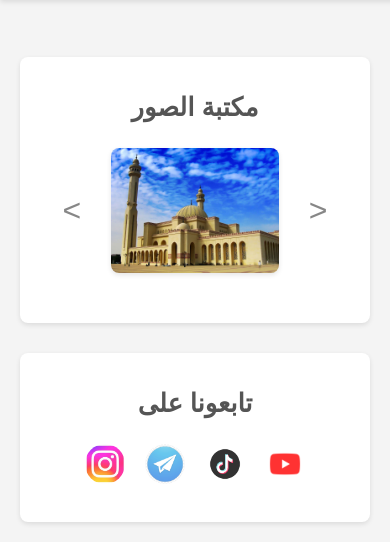
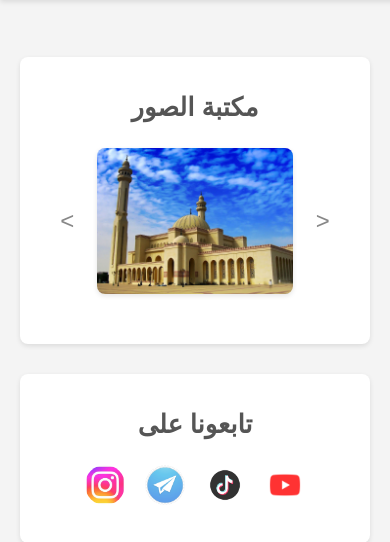
Before and after one commit to itsengmarwan/Nora-Mosque, a PHP site: page / in a window 390 px wide. Shown: the part 63-605 px from the top of the page. Run offline with PHP 8.4, Linux system fonts and the light colour scheme.

Commit message:
Update style.css

```diff
--- a/style.css
+++ b/style.css
@@ -153,20 +153,20 @@ main {
 }
 
 #album-image {
-    max-width: 80%; /* تصغير حجم الصورة عشان الأزرار تاخد مكان */
+    max-width: 70%; /* تكبير حجم الصورة */
     height: auto;
     border-radius: 8px;
     box-shadow: 0 2px 5px rgba(0, 0, 0, 0.1);
-    margin: 0 20px; /* إضافة بعض الهوامش الجانبية للصورة */
+    margin: 0 15px; /* تقليل الهوامش الجانبية للصورة */
 }
 
 #prev-btn, #next-btn {
     background: none;
     border: none;
-    font-size: 2em;
+    font-size: 1.5em; /* تصغير حجم الأزرار */
     color: #555;
     cursor: pointer;
-    padding: 10px;
+    padding: 8px; /* تقليل المساحة الداخلية للأزرار */
     z-index: 10;
     opacity: 0.7;
     transition: opacity 0.3s ease;
@@ -180,11 +180,11 @@ main {
 }
 
 #prev-btn {
-    left: 10px;
+    left: 5px; /* تقليل المسافة من الجانب الأيسر */
 }
 
 #next-btn {
-    right: 10px;
+    right: 5px; /* تقليل المسافة من الجانب الأيمن */
 }
 
 #social-links {
@@ -511,7 +511,7 @@ main {
     }
 
     #album-image {
-        max-width: 60%; /* تصغير حجم الصورة عشان الأزرار تبان */
+        max-width: 70%; /* تكبير حجم الصورة */
         height: auto;
         border-radius: 8px;
         box-shadow: 0 2px 5px rgba(0, 0, 0, 0.1);
@@ -521,8 +521,6 @@ main {
     #prev-btn, #next-btn {
         position: static; /* عشان يتبع تخطيط الفليكس */
         transform: translateY(0); /* إلغاء التحويل الرأسي */
-        margin: 0 10px; /* إضافة هوامش جانبية للأزرار */
+        margin: 0 5px; /* تقليل الهوامش الجانبية للأزرار */
         display: block; /* عرض كعنصر بلوك */
-        text-align: center; /* توسيط النص داخل الأزرار */
-    }
-}
+        text
```
